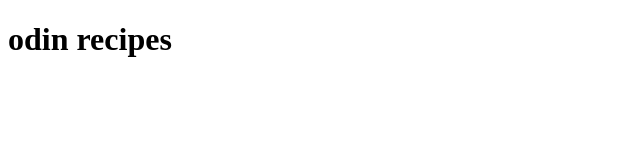
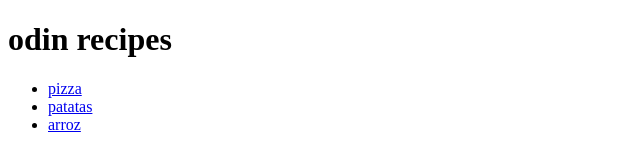
Before and after one commit to sergiomoralees/odin-recipes, a plain HTML site: page index.html in a window 1280 px wide. Shown: the whole page, without its empty margins (0-640 px from the left). Drawn offline with Linux system fonts and the light colour scheme.

Commit message:
Add recipes

```diff
--- a/index.html
+++ b/index.html
@@ -7,6 +7,11 @@
 
 <body>
 <h1>odin recipes</h1>
+<ul>
+  <li><a href="recipes/pizza.html">pizza</a></li>
+  <li><a href="recipes/patatas.html">patatas</a></li>
+  <li><a href="recipes/arroz.html">arroz</a></li>
+</ul>
 </body>
 
 </html>
```
